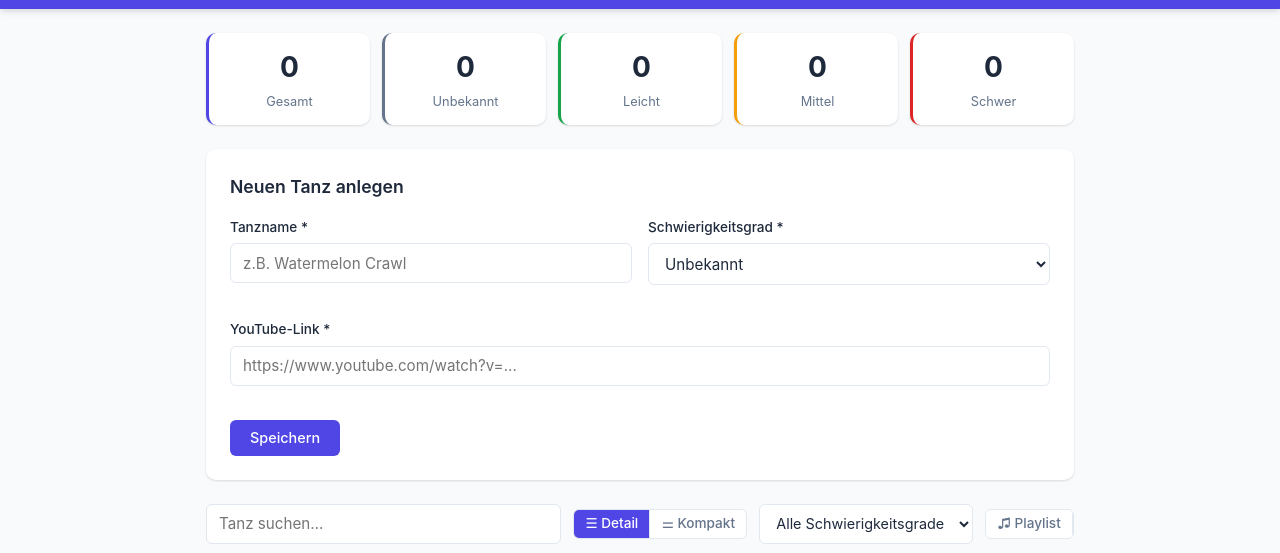
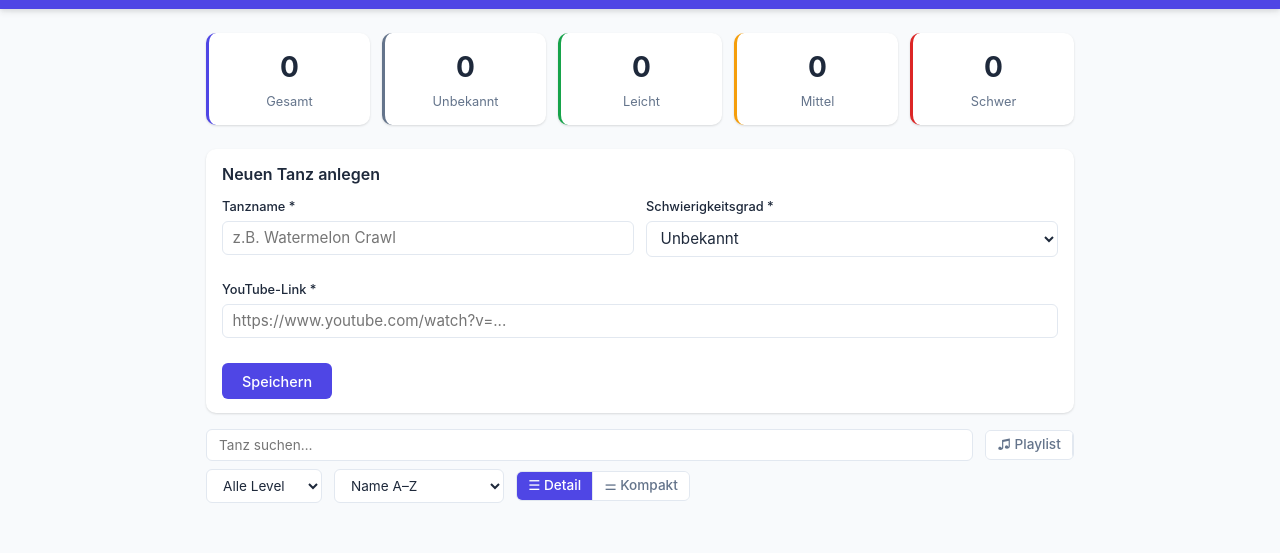
Before and after one commit to FrankBertram/LineDance, a plain HTML site: page index.html in a window 1280 px wide. Shown: the part 67-620 px from the top of the page. Drawn offline with Linux system fonts and the light colour scheme.

Commit message:
Add files via upload

```diff
--- a/index.html
+++ b/index.html
@@ -105,15 +105,15 @@ header h1 span { font-weight: 300; opacity: .85; }
 .form-section {
   background: var(--card);
   border-radius: var(--radius);
-  padding: 1.5rem;
+  padding: .85rem 1rem;
   box-shadow: var(--shadow);
-  margin-bottom: 1.5rem;
+  margin-bottom: 1rem;
 }
 
 .form-title {
-  font-size: 1.1rem;
+  font-size: 1rem;
   font-weight: 600;
-  margin-bottom: 1rem;
+  margin-bottom: .6rem;
   display: flex;
   align-items: center;
   gap: .5rem;
@@ -131,22 +131,22 @@ header h1 span { font-weight: 300; opacity: .85; }
 .form-grid {
   display: grid;
   grid-template-columns: 1fr 1fr;
-  gap: 1rem;
+  gap: .5rem .75rem;
 }
 
 .form-group { display: flex; flex-direction: column; }
 .form-group.full { grid-column: 1 / -1; }
 
 .form-group label {
-  font-size: .85rem;
+  font-size: .8rem;
   font-weight: 500;
-  margin-bottom: .3rem;
+  margin-bottom: .2rem;
   color: var(--text);
 }
 
 .form-group input,
 .form-group select {
-  padding: .6rem .75rem;
+  padding: .4rem .6rem;
   border: 1.5px solid var(--border);
   border-radius: var(--radius-sm);
   font-size: .95rem;
@@ -169,16 +169,16 @@ header h1 span { font-weight: 300; opacity: .85; }
 }
 
 .error-msg {
-  font-size: .78rem;
+  font-size: .75rem;
   color: var(--danger);
-  margin-top: .25rem;
+  margin-top: .15rem;
   min-height: 1.1em;
 }
 
 .form-actions {
   display: flex;
-  gap: .75rem;
-  margin-top: 1rem;
+  gap: .5rem;
+  margin-top: .6rem;
 }
 
 /* Buttons */
@@ -246,42 +246,46 @@ button:focus-visible { outline: 2px solid var(--primary); outline-offset: 2px; }
 .toast.success { background: var(--success); }
 
 /* Search & Filter */
-.toolbar {
+.toolbar-row {
   display: flex;
   gap: .75rem;
-  margin-bottom: 1.25rem;
+  align-items: center;
   flex-wrap: wrap;
-  align-items: center;
 }
 
-.toolbar input[type="search"] {
+.toolbar-row:first-child { margin-bottom: .5rem; }
+.toolbar-row:last-child { margin-bottom: 1.25rem; }
+
+.toolbar-row input[type="search"] {
   flex: 1;
   min-width: 180px;
-  padding: .6rem .75rem;
+  padding: .45rem .75rem;
   border: 1.5px solid var(--border);
   border-radius: var(--radius-sm);
-  font-size: .95rem;
+  font-size: .85rem;
+  line-height: 1;
   font-family: inherit;
   color: var(--text);
 }
 
-.toolbar input[type="search"]:focus {
+.toolbar-row input[type="search"]:focus {
   outline: none;
   border-color: var(--primary);
   box-shadow: 0 0 0 3px rgba(79,70,229,.12);
 }
 
-.toolbar select {
-  padding: .6rem .75rem;
+.toolbar-row select {
+  padding: .45rem .75rem;
   border: 1.5px solid var(--border);
   border-radius: var(--radius-sm);
-  font-size: .9rem;
+  font-size: .85rem;
+  line-height: 1;
   font-family: inherit;
   color: var(--text);
   background: #fff;
 }
 
-.toolbar select:focus {
+.toolbar-row select:focus {
   outline: none;
   border-color: var(--primary);
 }
@@ -362,6 +366,7 @@ button:focus-visible { outline: 2px solid var(--primary); outline-offset: 2px; }
 
 .view-toggle button {
   padding: .45rem .7rem;
+  line-height: 1;
   border-radius: 0;
   background: #fff;
   color: var(--text-light);
@@ -499,8 +504,7 @@ button:focus-visible { outline: 2px solid var(--primary); outline-offset: 2px; }
   .dance-card { flex-direction: column; align-items: stretch; }
   .dance-thumb { width: 100%; height: auto; aspect-ratio: 16/9; }
   .dance-actions { justify-content: flex-end; }
-  .toolbar { flex-direction: column; }
-  .toolbar input[type="search"] { width: 100%; }
+  .toolbar-row input[type="search"] { width: 100%; min-width: 0; flex: 1; }
 }
 </style>
 </head>
@@ -573,23 +577,22 @@ button:focus-visible { outline: 2px solid var(--primary); outline-offset: 2px; }
   </section>
 
   <!-- Toolbar -->
-  <section class="toolbar" aria-label="Suche und Filter">
+  <section aria-label="Suche und Filter">
+    <div class="toolbar-row">
       <input type="search" id="searchInput" placeholder="Tanz suchen…" aria-label="Tanz suchen">
-    <div class="view-toggle" role="group" aria-label="Ansicht wechseln">
-      <button type="button" id="viewDetail" class="active" title="Detailliste" aria-pressed="true">&#9776; Detail</button>
-      <button type="button" id="viewCompact" title="Kompaktliste" aria-pressed="false">&#9868; Kompakt</button>
+      <div class="view-toggle" role="group" aria-label="Playlist">
+        <button type="button" id="btnPlaylist" title="Playlist laden">&#9835; Playlist</button>
+        <button type="button" id="btnPlaylistClear" title="Playlist-Filter aufheben" style="display:none">&#10005;</button>
       </div>
-    <select id="filterDifficulty" aria-label="Nach Schwierigkeitsgrad filtern">
-      <option value="">Alle Schwierigkeitsgrade</option>
+    </div>
+    <div class="toolbar-row">
+      <select id="filterDifficulty" aria-label="Nach Level filtern">
+        <option value="">Alle Level</option>
         <option value="Unbekannt">Unbekannt</option>
         <option value="Leicht">Leicht</option>
         <option value="Mittel">Mittel</option>
         <option value="Schwer">Schwer</option>
       </select>
-    <div class="view-toggle" role="group" aria-label="Playlist">
-      <button type="button" id="btnPlaylist" title="Playlist laden">&#9835; Playlist</button>
-      <button type="button" id="btnPlaylistClear" title="Playlist-Filter aufheben" style="display:none">&#10005;</button>
-    </div>
       <select id="sortSelect" aria-label="Sortierung">
         <option value="name-asc">Name A–Z</option>
         <option value="name-desc">Name Z–A</option>
@@ -597,6 +600,11 @@ button:focus-visible { outline: 2px solid var(--primary); outline-offset: 2px; }
         <option value="date-desc">Neueste zuerst</option>
         <option value="date-asc">Älteste zuerst</option>
       </select>
+      <div class="view-toggle" role="group" aria-label="Ansicht wechseln">
+        <button type="button" id="viewDetail" class="active" title="Detailliste" aria-pressed="true">&#9776; Detail</button>
+        <button type="button" id="viewCompact" title="Kompaktliste" aria-pressed="false">&#9868; Kompakt</button>
+      </div>
+    </div>
   </section>
 
   <!-- Playlist info -->
@@ -846,9 +854,10 @@ document.addEventListener('keydown', e => {
 
 // Playlist filter
 let playlistNames = null;
+let lastPlaylistText = '';
 
 function openPlaylistDialog() {
-  $('playlistText').value = '';
+  $('playlistText').value = playlistNames ? lastPlaylistText : '';
   $('playlistOverlay').classList.add('show');
   $('playlistText').focus();
 }
@@ -860,6 +869,7 @@ function closePlaylistDialog() {
 function applyPlaylist(text) {
   const lines = text.split(/\r?\n/).map(l => l.trim().toLowerCase()).filter(l => l.length > 0);
   if (lines.length === 0) { showToast('Keine Tanznamen gefunden.'); return; }
+  lastPlaylistText = text;
   playlistNames = new Set(lines);
   $('btnPlaylist').classList.add('playlist-active');
   $('btnPlaylistClear').style.display = '';
@@ -891,6 +901,7 @@ $('filePlaylist').addEventListener('change', e => {
 
 $('btnPlaylistClear').addEventListener('click', () => {
   playlistNames = null;
+  lastPlaylistText = '';
   $('btnPlaylist').classList.remove('playlist-active');
   $('btnPlaylistClear').style.display = 'none';
   $('playlistInfo').style.display = 'none';
```
Lines whose indentation alone changed are shown as unchanged.
